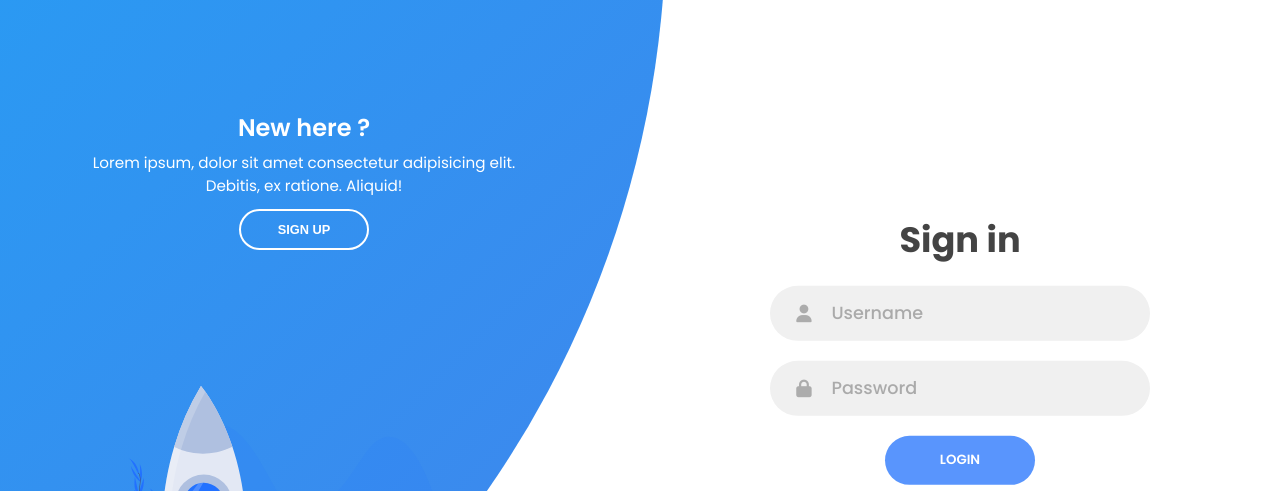
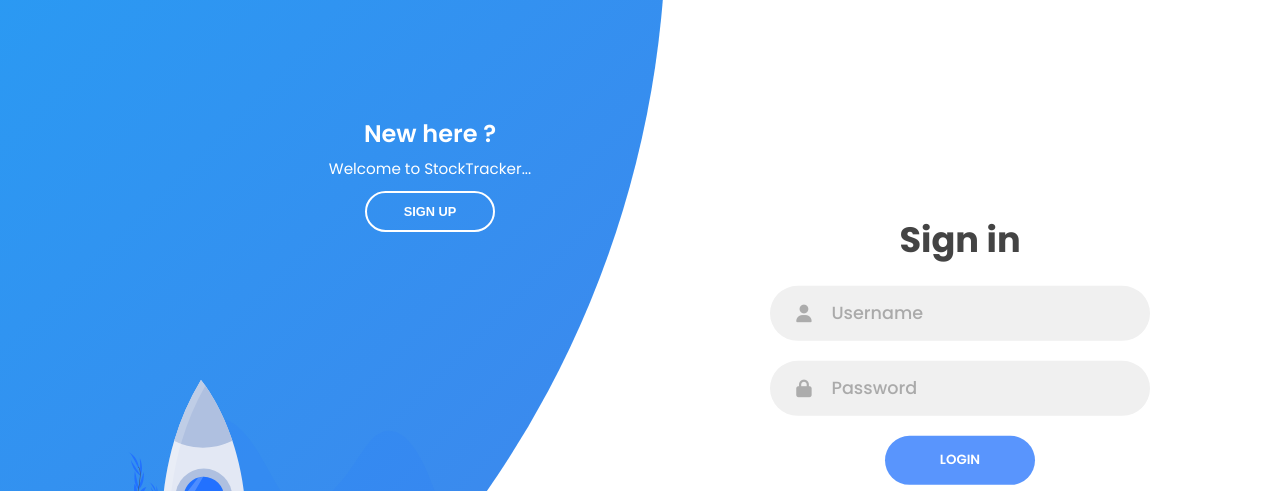
Before and after one commit to nikhjagtap90/Stocktracker, a plain HTML site: page login_process/index.html in a window 1280 px wide. Shown: the top 491 px of the page. Drawn offline with Linux system fonts and the light colour scheme.

Commit message:
change in welcome message

```diff
--- a/login_process/index.html
+++ b/login_process/index.html
@@ -80,8 +80,7 @@
           <div class="content">
             <h3>New here ?</h3>
             <p>
-              Lorem ipsum, dolor sit amet consectetur adipisicing elit. Debitis,
-              ex ratione. Aliquid!
+              Welcome to StockTracker...
             </p>
             <button class="btn transparent" id="sign-up-btn">
               Sign up
```
